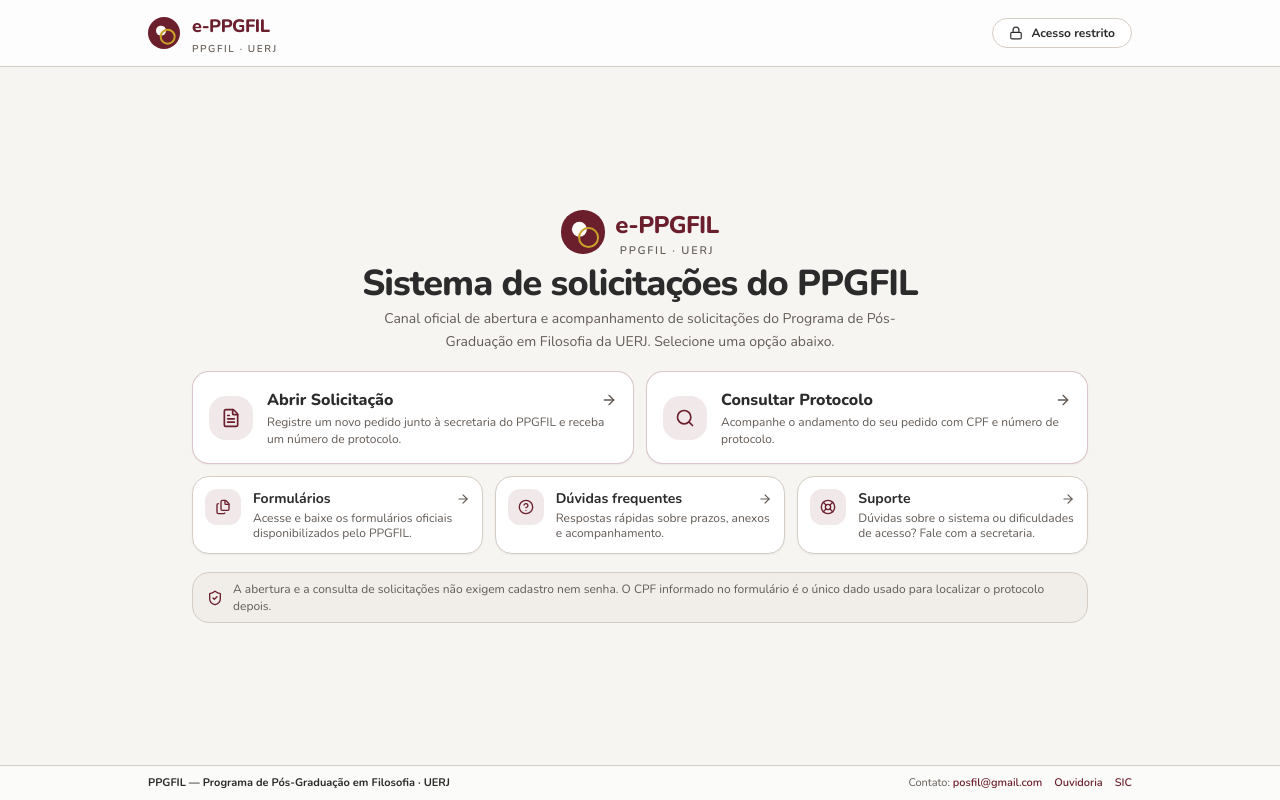
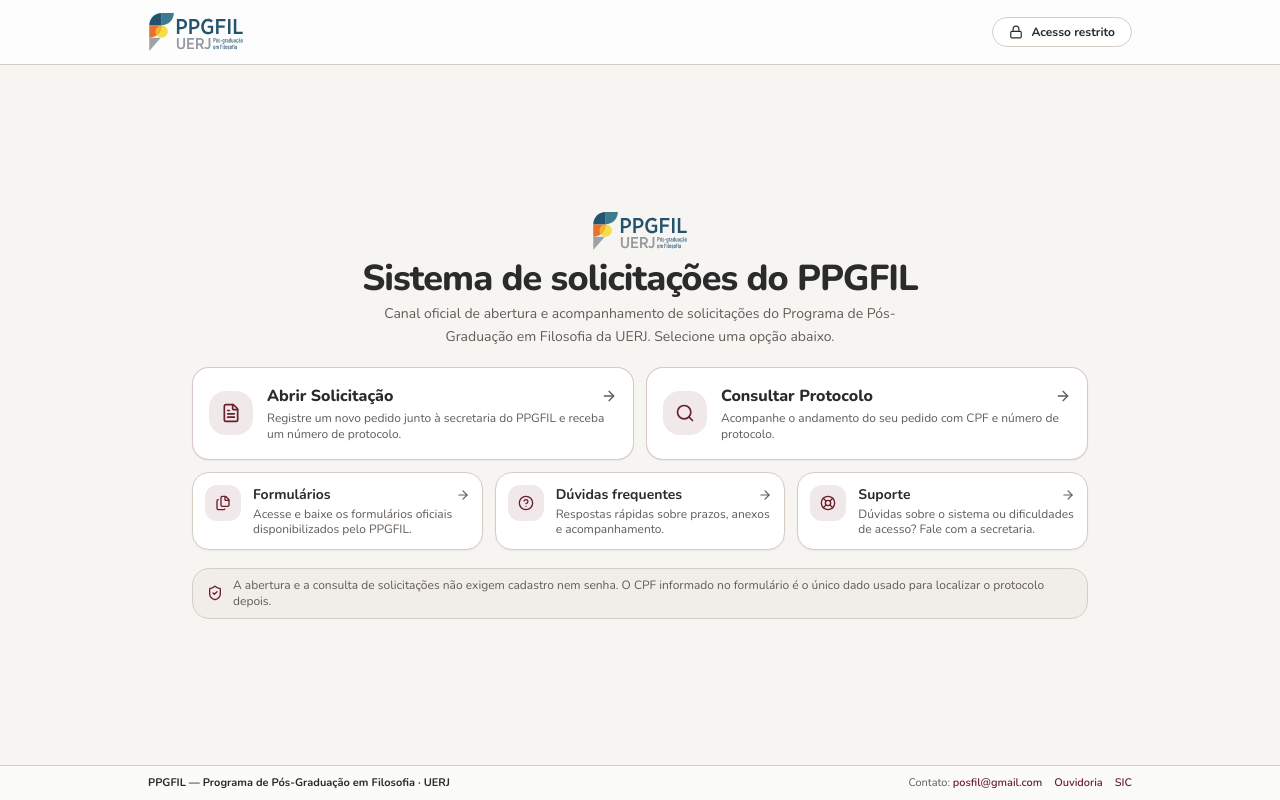
Before and after one commit to 021berlim/e-ppgfil, a Next.js app: page / in a window 1280 px wide. Built offline with nearby package versions, Linux system fonts and the light colour scheme.

Commit message:
feat: usar logo institucional do ppgfil

```diff
--- a/components/admin-shell.tsx
+++ b/components/admin-shell.tsx
@@ -111,7 +111,6 @@ export function AdminShell({ children }: { children: React.ReactNode }) {
             <EpfilLogo
               variant="light"
               size="sm"
-              className={cn(sidebarRecolhida && 'lg:[&>div:last-child]:hidden')}
             />
           </Link>
         </div>
--- a/components/epfil-logo.tsx
+++ b/components/epfil-logo.tsx
@@ -1,3 +1,4 @@
+import Image from 'next/image'
 import { cn } from '@/lib/utils'
 
 type Props = {
@@ -8,9 +9,9 @@ type Props = {
 }
 
 const sizes = {
-  sm: { mark: 'size-8', title: 'text-lg', sub: 'text-[10px]' },
-  md: { mark: 'size-11', title: 'text-2xl', sub: 'text-[11px]' },
-  lg: { mark: 'size-16', title: 'text-4xl', sub: 'text-xs' },
+  sm: { width: 112, height: 47 },
+  md: { width: 156, height: 65 },
+  lg: { width: 220, height: 92 },
 }
 
 export function EpfilLogo({
@@ -19,56 +20,20 @@ export function EpfilLogo({
   showSub = true,
   size = 'md',
 }: Props) {
-  const s = sizes[size]
+  const dimensions = sizes[size]
   const light = variant === 'light'
 
   return (
-    <div className={cn('flex items-center gap-3', className)}>
-      <div
-        className={cn(
-          'relative grid shrink-0 place-items-center rounded-2xl',
-          s.mark,
-          light ? 'bg-primary-foreground/15' : 'bg-primary',
-        )}
-        aria-hidden="true"
-      >
-        <span
-          className={cn(
-            'absolute size-1/3 rounded-full',
-            light ? 'bg-primary-foreground' : 'bg-primary-foreground',
-          )}
-          style={{ transform: 'translate(-28%, -22%)' }}
-        />
-        <span
-          className={cn(
-            'absolute rounded-full border-2',
-            light ? 'border-accent' : 'border-accent',
-          )}
-          style={{ width: '48%', height: '48%', transform: 'translate(24%, 24%)' }}
-        />
-      </div>
-      <div className="leading-none">
-        <p
-          className={cn(
-            'font-extrabold tracking-tight',
-            s.title,
-            light ? 'text-primary-foreground' : 'text-primary',
-          )}
-        >
-          e-PPGFIL
-        </p>
-        {showSub && (
-          <p
-            className={cn(
-              'mt-1 font-semibold uppercase tracking-[0.16em]',
-              s.sub,
-              light ? 'text-primary-foreground/70' : 'text-muted-foreground',
-            )}
-          >
-            PPGFIL · UERJ
-          </p>
-        )}
-      </div>
+    <div className={cn('flex items-center', className)}>
+      <Image
+        src="/logo-ppgfil.svg"
+        alt="PPGFIL · UERJ"
+        width={dimensions.width}
+        height={dimensions.height}
+        priority
+        className={cn('h-auto w-auto max-w-full', light && 'brightness-0 invert')}
+      />
+      {!showSub && <span className="sr-only">PPGFIL · UERJ</span>}
     </div>
   )
 }
```
Also changed, not shown: public/logo-ppgfil.svg (added).
